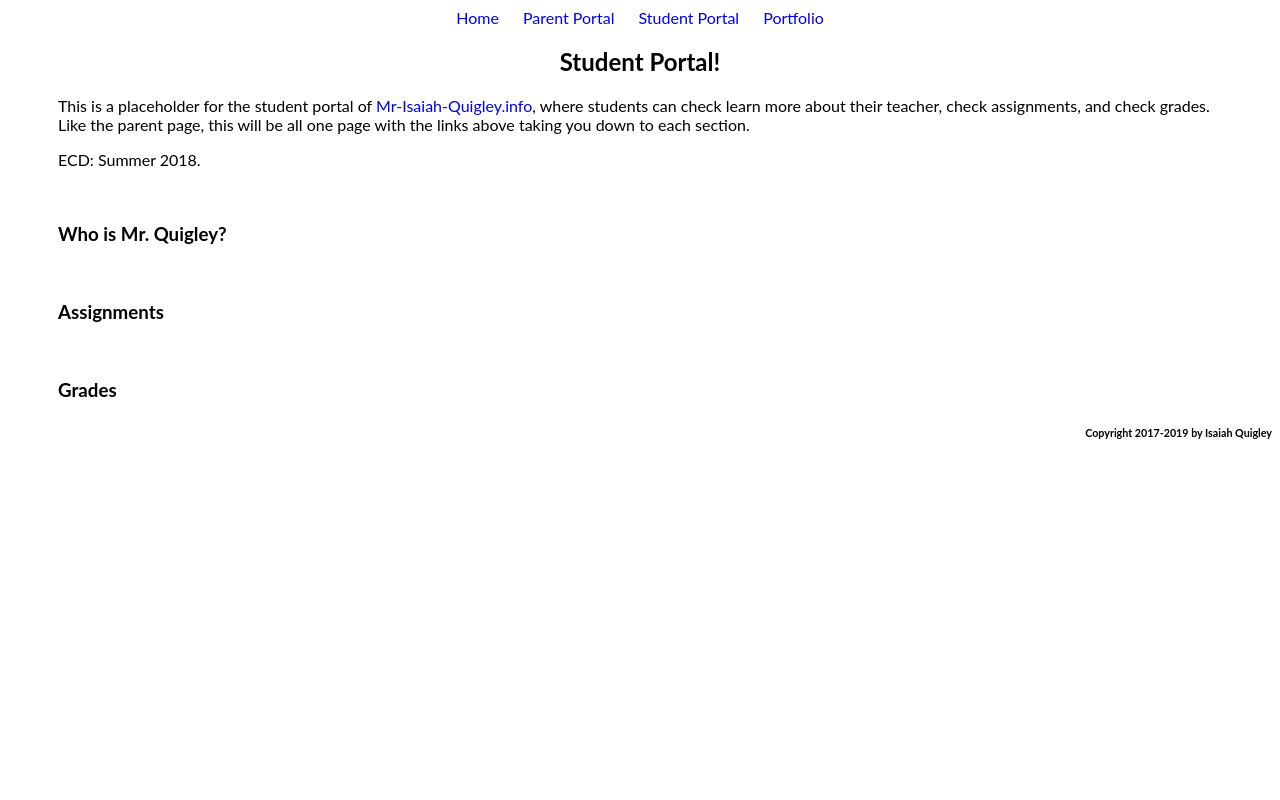
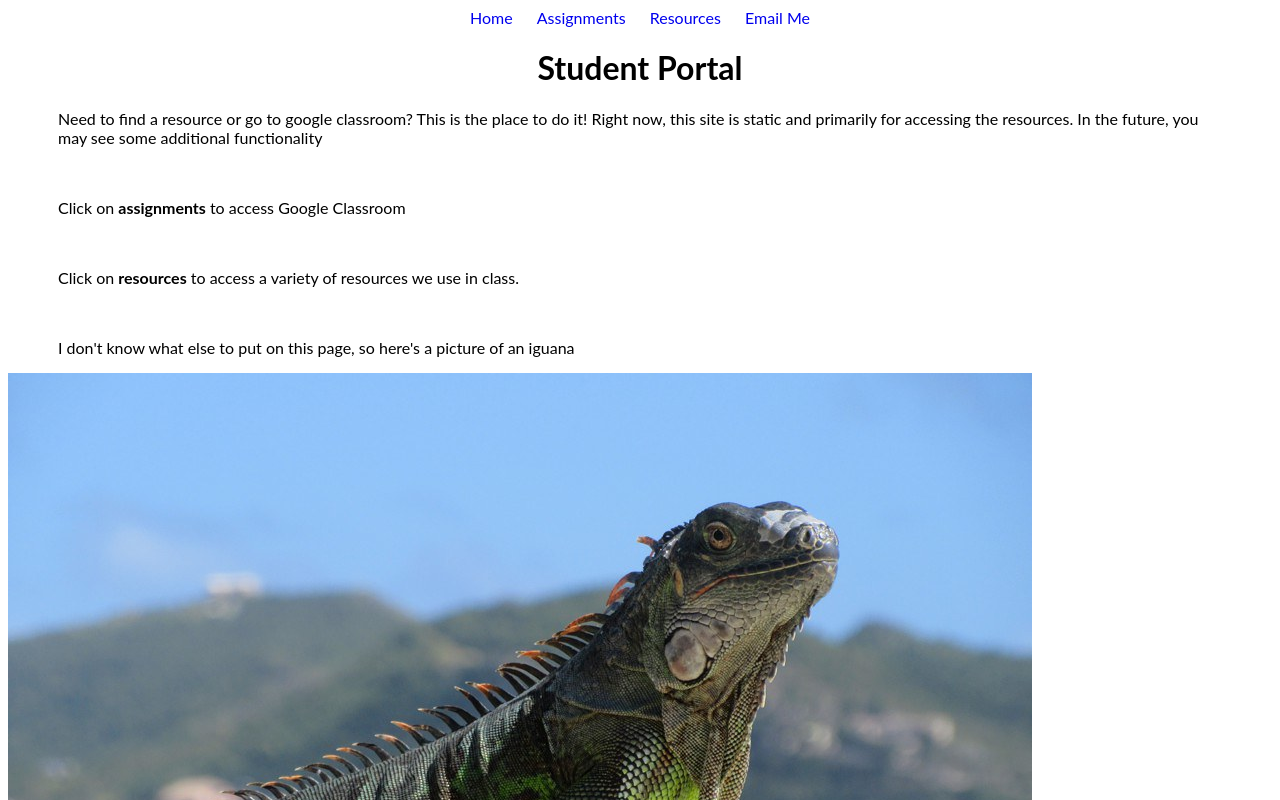
Before and after one commit to mr-isaiah-quigley/mr-isaiah-quigley.github.io, a plain HTML site: page student_Portal.html in a window 1280 px wide. Shown: the top 800 px of the page. Drawn offline with Linux system fonts and the light colour scheme.

Commit message:
Add images and small edits

```diff
--- /dev/null
+++ b/student_Page.css
@@ -0,0 +1,6 @@
+@charset "utf-8";
+/* CSS Document */
+/* Copyright 2017-2019 by Isaiah Quigley */
+* {
+	font-family: 'Lato', sans-serif;
+}
--- a/student_Portal.html
+++ b/student_Portal.html
@@ -9,28 +9,22 @@
 
 <body>
 	<nav>
-		<a class="header" href="welcome.html">Home</a>
-		<a class="header" href="parent_Portal.html">Parent Portal</a>
-		<a class="header" href="student_Portal.html">Student Portal</a>
-		<a class="header" href="portfolio_Home.html">Portfolio</a>
+		<a class="header" href="student_Portal.html">Home</a>
+		<a class="header" href="https://classroom.google.com" target="_blank">Assignments</a>
+		<a class="header" href="student_Resources.html">Resources</a>
+		<a class="header" href="Mailto:quigleyid@lcsedu.net">Email Me</a>
 	</nav> <!--Website nav bar-->
 	<div>
-		<h2>Student Portal!</h2>
-			<p>This is a placeholder for the student portal of <a href="welcome.html">Mr-Isaiah-Quigley.info</a>, where students can check learn more about their teacher, check assignments, and check grades. Like the parent page, this will be all one page with the links above taking you down to each section.</p>
-			<p>ECD: Summer 2018.</p>
-	</div> <!--Placeholder text-->
-	<br>
-	<div>
-		<h3 id="bio">Who is Mr. Quigley?</h3>
-	</div><!--BIOGRAPHY and ABOUT-->
-	<br>
-	<div>
-		<h3 id="hw">Assignments</h3>
-	</div><!--UPCOMING ASSIGNMENTS and HW-->
-	<br>
-	<div>
-		<h3 id="grd">Grades</h3>
-	</div><!--Either LINK to school website or grades section locked by student login-->
-    <h6>Copyright 2017-2019 by Isaiah Quigley</h6>
+		<h1>Student Portal</h1>
+			<p>Need to find a resource or go to google classroom?  This is the place to do it!  Right now, this site is static and primarily for accessing the resources.  In the future, you may see some additional functionality</p>
+        <br/>
+            <p>Click on <strong>assignments</strong> to access Google Classroom</p>
+        <br/>
+            <p>Click on <strong>resources</strong> to access a variety of resources we use in class.</p>
+        <br/>
+            <p>I don't know what else to put on this page, so here's a picture of an iguana</p>
+        <img src="images/iguana.jpg">
+    </div>
+    <h6>Copyright 2017-2020 by Isaiah Quigley</h6>
 </body>
 </html>
```
Also changed, not shown: gallery.html (+2 -2 lines), student_Resources.html (added, +45 -0 lines), images/big_Ideas.jpg (added), images/canvas.jpg (added), images/desmos.jpg (added), images/flipgrid.jpg (added), images/google_Classroom.jpg (added), images/iguana.jpg (added), images/infinite_Campus.jpg (added), images/ixl.jpg (added), images/legends_Of_Learning.jpg (added), images/performance_Matters.jpg (added), images/prodigy.jpg (added).
